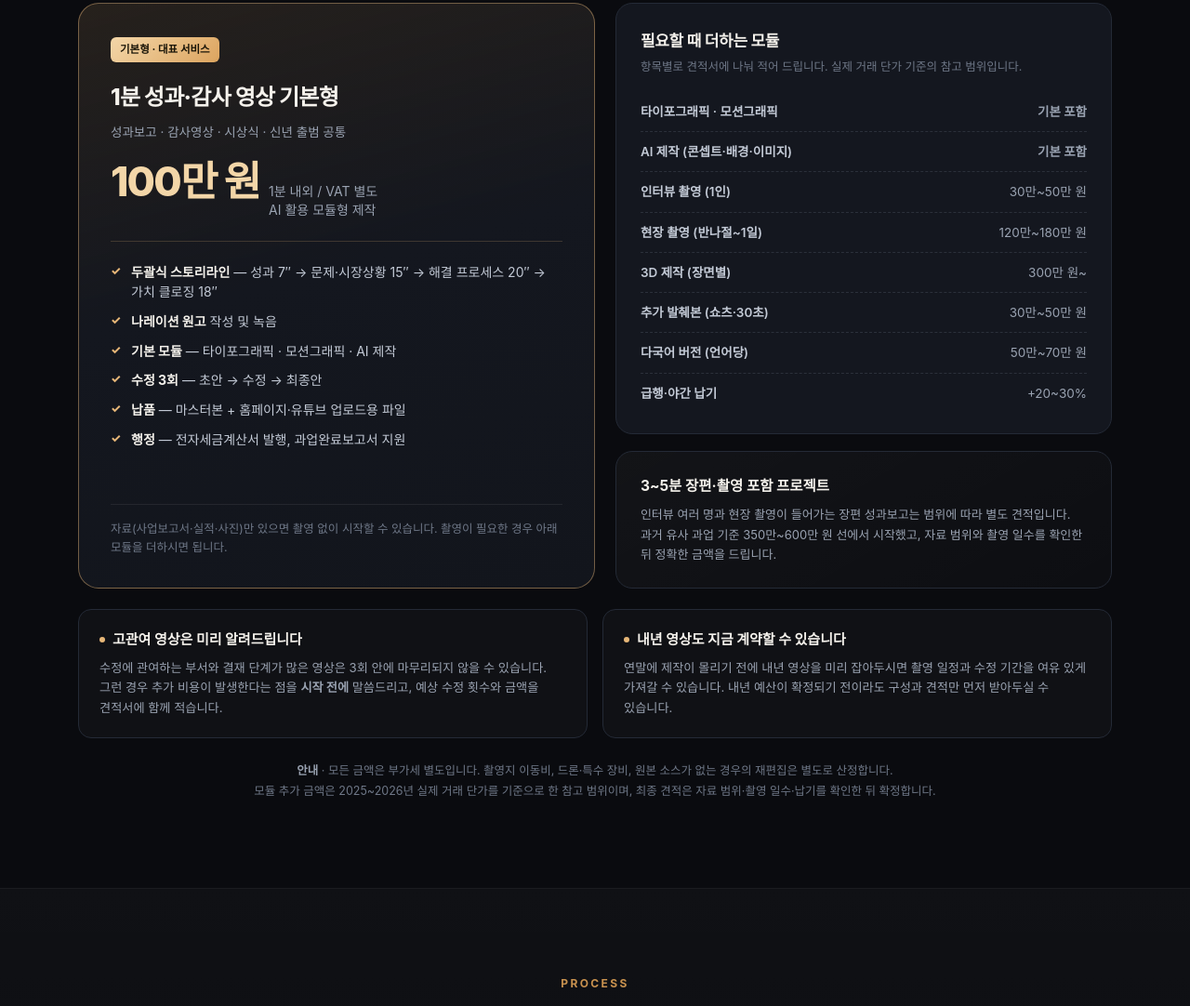
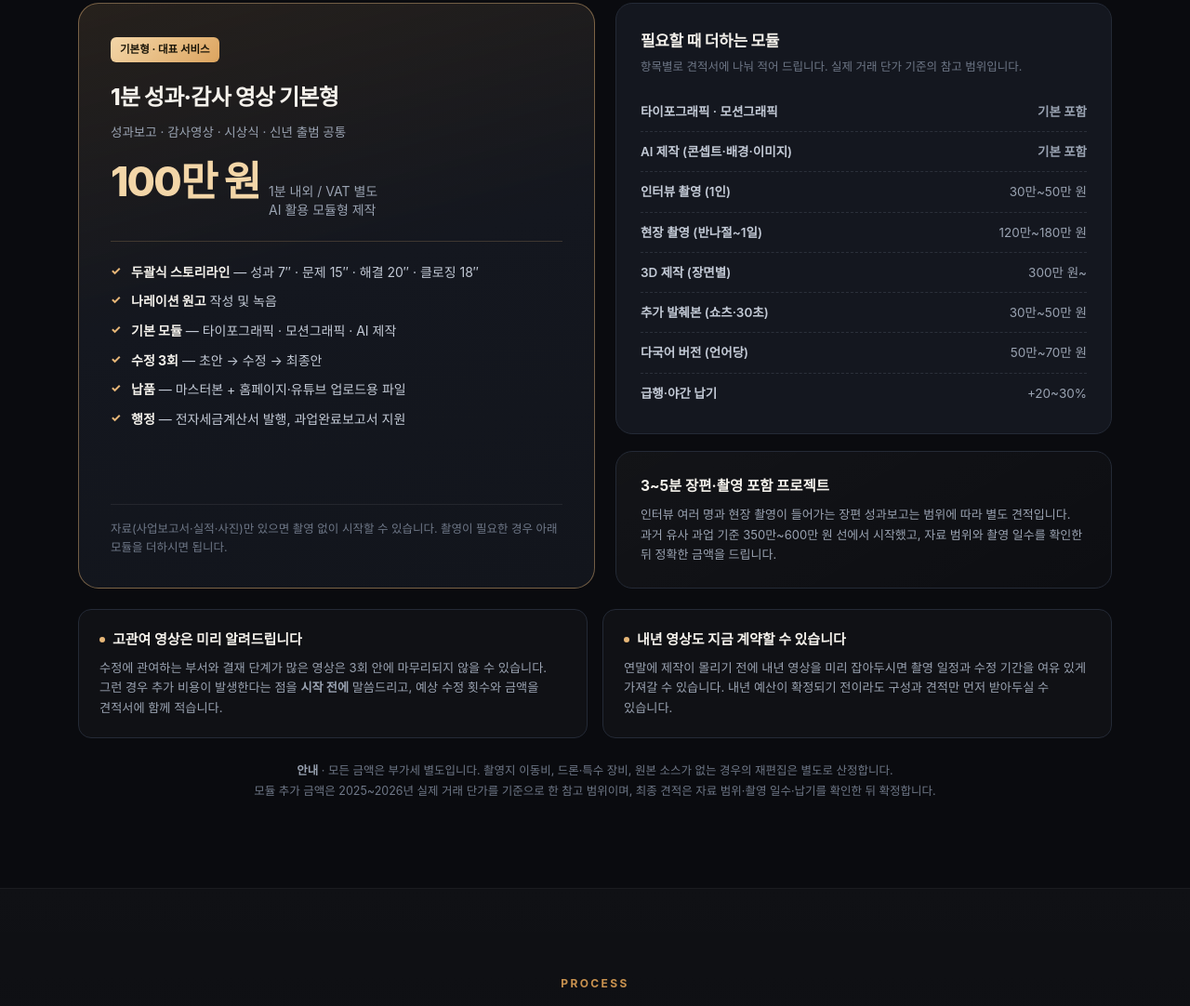
Before and after one commit to collegecommentary/privatesurplus-portfolio, a plain HTML site: page index.html in a window 1280 px wide. Shown: the part 6504-7586 px from the top of the page at 93% size. Drawn offline with Linux system fonts and the light colour scheme; a web font is replaced by a local one.

Commit message:
기본형 포함 항목 문구 압축

```diff
--- a/index.html
+++ b/index.html
@@ -1932,7 +1932,7 @@
             </div>
 
             <ul class="price-includes">
-              <li><b>두괄식 스토리라인</b> — 성과 7″ → 문제·시장상황 15″ → 해결 프로세스 20″ → 가치 클로징 18″</li>
+              <li><b>두괄식 스토리라인</b> — 성과 7″ · 문제 15″ · 해결 20″ · 클로징 18″</li>
               <li><b>나레이션 원고</b> 작성 및 녹음</li>
               <li><b>기본 모듈</b> — 타이포그래픽 · 모션그래픽 · AI 제작</li>
               <li><b>수정 3회</b> — 초안 → 수정 → 최종안</li>
```
